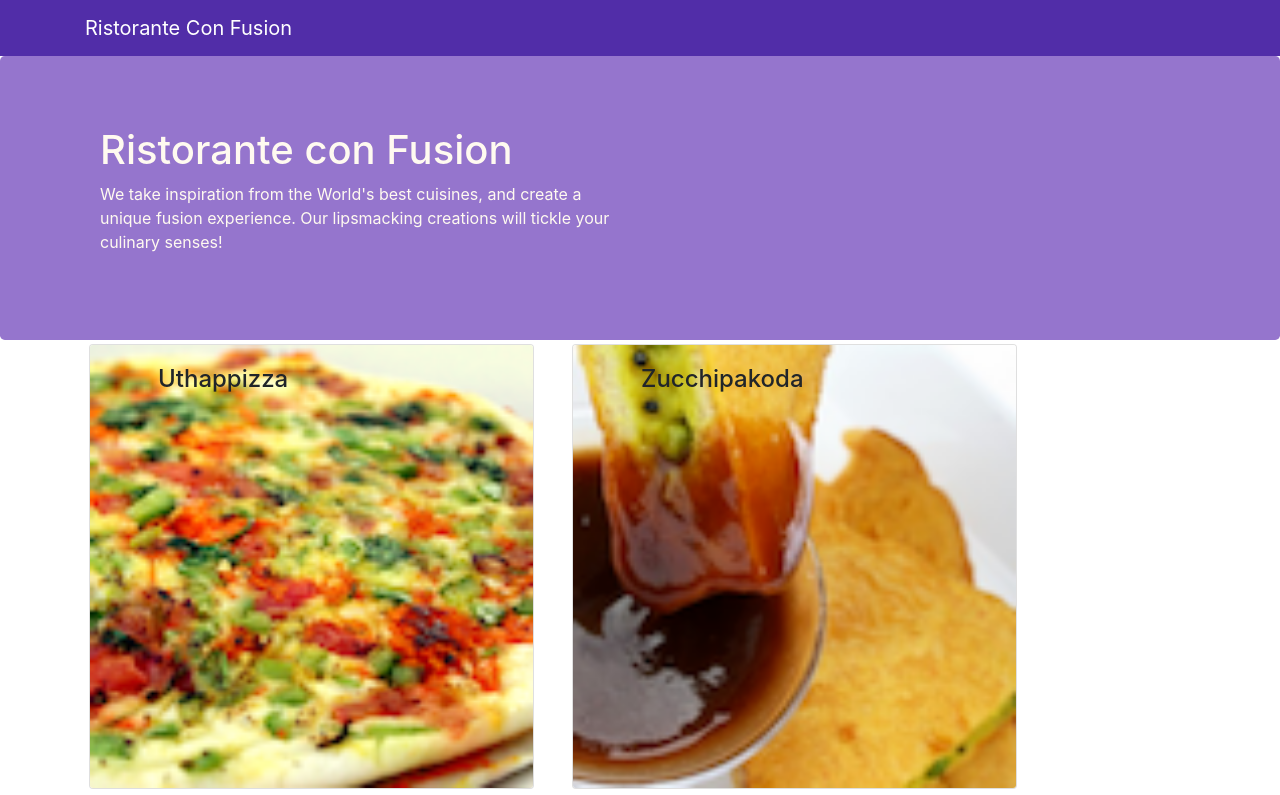
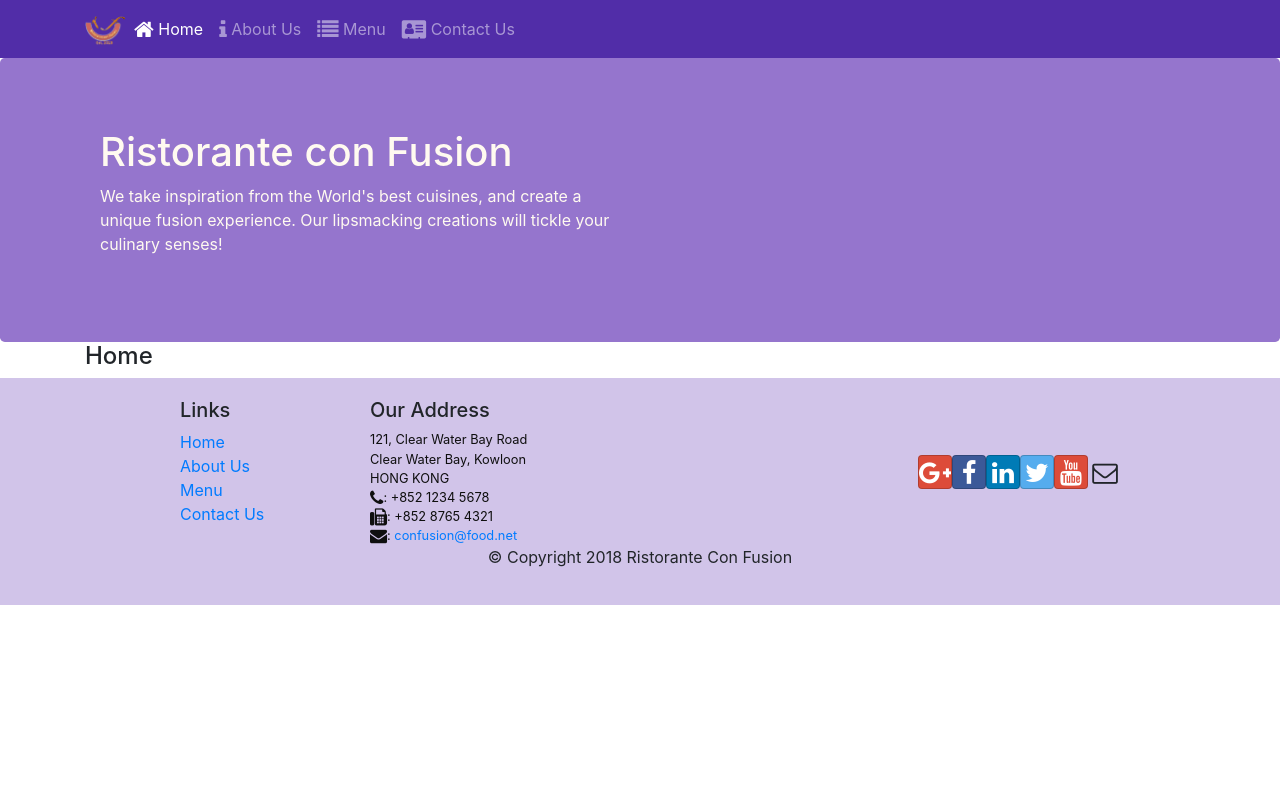
Before and after one commit to siddhantmore21/FSD_ReactJS, a React (Create React App) app: page /home in a window 1280 px wide. Shown: the top 795 px of the page. Built offline with nearby package versions, Linux system fonts and the light colour scheme.

Commit message:
React and Router

```diff
--- a/package.json
+++ b/package.json
@@ -12,6 +12,7 @@
     "react": "^17.0.1",
     "react-dom": "^17.0.1",
     "react-popper": "^2.2.4",
+    "react-router-dom": "^4.2.2",
     "react-scripts": "4.0.1",
     "reactstrap": "^8.7.1",
     "web-vitals": "^0.2.4"
--- a/src/App.js
+++ b/src/App.js
@@ -1,6 +1,7 @@
 import React , {Component} from 'react';
 import Main from './components/MainComponent';
 import './App.css';
+import {BrowserRouter} from 'react-router-dom';
 
 class App extends Component {
 
@@ -8,10 +9,11 @@
   render() {
 
     return (
-
+      <BrowserRouter>
       <div>
         <Main/>
       </div>
+      </BrowserRouter>
 
     );
 
--- a/src/components/FooterComponent.js
+++ b/src/components/FooterComponent.js
@@ -1,4 +1,5 @@
 import React from 'react';
+import { Link } from 'react-router-dom';
 
 function Footer(props)
 {
@@ -9,10 +10,10 @@
                 <div className="col-4 offset-1 col-sm-2">
                     <h5>Links</h5>
                     <ul className="list-unstyled">
-                        <li><a href="#">Home</a></li>
-                        <li><a href="#">About</a></li>
-                        <li><a href="#">Menu</a></li>
-                        <li><a href="contactus.html">Contact</a></li>
+                        <li><Link to='/home'>Home</Link></li>
+                        <li><Link to='/aboutus'>About Us</Link></li>
+                        <li><Link to='/menu'>Menu</Link></li>
+                        <li><Link to='/contactus'>Contact Us</Link></li>
                     </ul>
                 </div>
                 <div className="col-7 col-sm-5">
--- a/src/components/HeaderComponent.js
+++ b/src/components/HeaderComponent.js
@@ -1,16 +1,50 @@
 import React, {Component} from 'react';
-import {Jumbotron, Navbar, NavbarBrand} from 'reactstrap';
-
+import {Jumbotron, Navbar, NavbarBrand, Nav, NavbarToggler, Collapse,NavItem} from 'reactstrap';
+import {NavLink} from 'react-router-dom';
 
 class Header extends Component
 {
+
+    constructor(props)
+    {
+        super(props)
+        {
+            this.state = {
+                isNavOpen: false
+            }
+        };
+        this.toggleNav = this.toggleNav.bind(this);
+    }
+
+    toggleNav()
+    {
+        this.setState({isNavOpen: !this.state.isNavOpen});
+    }
+
     render()
     {
         return(
-            <>
-                <Navbar dark>
-                    <div className = "container">
-                        <NavbarBrand href="/">Ristorante Con Fusion</NavbarBrand>
+            <div>
+                <Navbar dark expand="md">
+                    <div className="container">
+                        <NavbarToggler onClick={this.toggleNav} />
+                        <NavbarBrand className="mr-auto" href="/"><img src='assets/images/logo.png' height="30" width="41" alt='Ristorante Con Fusion' /></NavbarBrand>
+                        <Collapse isOpen={this.state.isNavOpen} navbar>
+                            <Nav navbar>
+                            <NavItem>
+                                <NavLink className="nav-link"  to='/home'><span className="fa fa-home fa-lg"></span> Home</NavLink>
+                            </NavItem>
+                            <NavItem>
+                                <NavLink className="nav-link" to='/aboutus'><span className="fa fa-info fa-lg"></span> About Us</NavLink>
+                            </NavItem>
+                            <NavItem>
+                                <NavLink className="nav-link"  to='/menu'><span className="fa fa-list fa-lg"></span> Menu</NavLink>
+                            </NavItem>
+                            <NavItem>
+                                <NavLink className="nav-link" to='/contactus'><span className="fa fa-address-card fa-lg"></span> Contact Us</NavLink>
+                            </NavItem>
+                            </Nav>
+                        </Collapse>
                     </div>
                 </Navbar>
                 <Jumbotron>
@@ -18,13 +52,13 @@
                         <div className="row row-header">
                             <div className="col-12 col-sm-6">
                                 <h1>Ristorante con Fusion</h1>
-                                 <p>We take inspiration from the World's best cuisines, and create a unique fusion experience. Our lipsmacking creations will tickle your culinary senses!</p>
+                                <p>We take inspiration from the World's best cuisines, and create a unique fusion experience. Our lipsmacking creations will tickle your culinary senses!</p>
                             </div>
                         </div>
                     </div>
                 </Jumbotron>
-            </>
-        )
+            </div>
+        );
     }
 }
 
--- /dev/null
+++ b/src/components/HomeComponent.js
@@ -0,0 +1,11 @@
+import React from 'react';
+
+function Home(props) {
+    return(
+      <div className="container">
+        <h4>Home</h4>
+      </div>
+    );
+}
+
+export default Home;
--- a/src/components/MainComponent.js
+++ b/src/components/MainComponent.js
@@ -4,6 +4,8 @@
 import Header from './HeaderComponent';
 import Footer from './FooterComponent';
 import DishDetailComponent from './DishDetailComponent';
+import Home from './HomeComponent';
+import {Switch, Route, Redirect} from 'react-router-dom';
 
 
 class Main extends Component {
@@ -14,22 +16,27 @@
     this.state =
     {
       dishes: DISHES,
-      selectedDish:null
+
     };
   }
-  onDishSelect(dishId)
-  {
-      this.setState({selectedDish: dishId});
 
-  }
   render() {
 
+    const HomePage = () =>
+    {
+        return(
+            <Home />
+        )
+    }
     return (
 
       <div>
         <Header/>
-        <Menu dishes = {this.state.dishes} onClick={(dishId) =>  this.onDishSelect(dishId)} />
-        <DishDetailComponent dish = {this.state.dishes.filter((dish) => dish.id === this.state.selectedDish)[0]}/>
+        <Switch>
+            <Route path='/home' component={HomePage}/>
+            <Route exact path='/menu' component={() => <Menu dishes = {this.state.dishes}/>}/>
+            <Redirect to='/home'/>
+        </Switch>
         <Footer/>
       </div>
 
```
Also changed, not shown: 2 other files (tests, documents, lock files or other folders).
